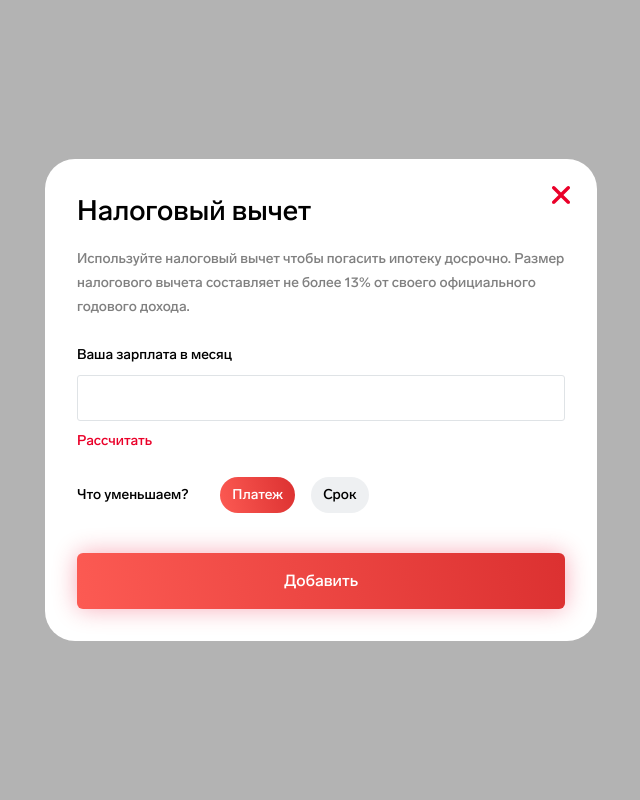
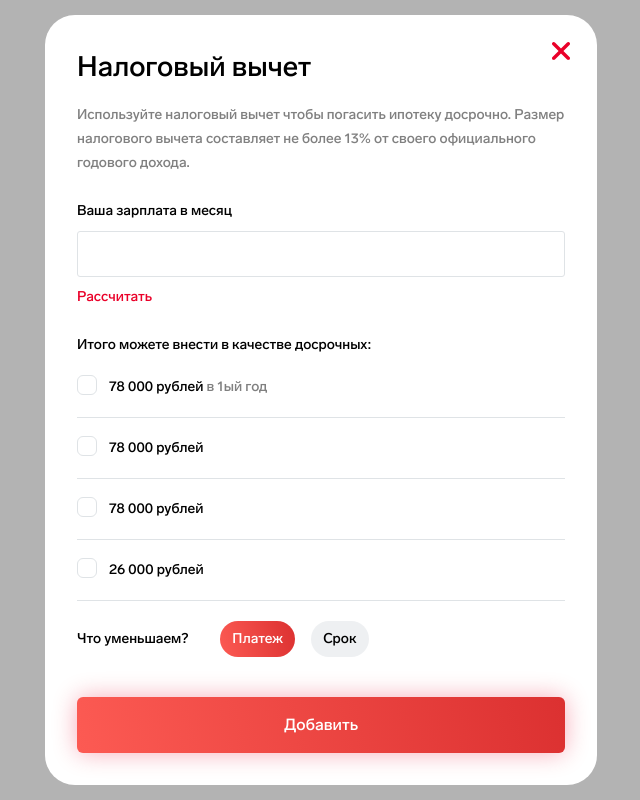
Before and after one commit to F4lkr4m/od-popup, a React (Create React App) app: page / in a window 1280 px wide. Both pictures are taken after a click on the button "Налоговый вычет". Shown: the whole page, without its empty margins (319-959 px from the left). Built offline with nearby package versions, Linux system fonts and the light colour scheme.

Commit message:
Added a  checkbox group to popup

```diff
--- a/src/Components/Checkbox/Checkbox.css
+++ b/src/Components/Checkbox/Checkbox.css
@@ -2,9 +2,13 @@
   margin-left: 32px;
   cursor: pointer;
 
-  font-family: inherit;
+  font-family: 'LabGrotesque';
   font-size: 14px;
   line-height: 24px;
+  font-weight: 400;
+
+  display: flex;
+  flex-direction: row;
 }
 
 .check__input {
--- a/src/Components/Checkbox/Checkbox.tsx
+++ b/src/Components/Checkbox/Checkbox.tsx
@@ -2,7 +2,7 @@ import React from 'react';
 import './Checkbox.css';
 
 interface CheckboxProps {
-  label?: string;
+  label?: string | JSX.Element;
   checked?: boolean;
   disabled?: boolean;
 }
--- a/src/Components/Popup/Popup.css
+++ b/src/Components/Popup/Popup.css
@@ -61,3 +61,16 @@
   top: 27px;
   left: calc(552px - 27px - 18px);
 }
+
+.popup__checkbox-group {
+  display: flex;
+  flex-direction: column;
+  row-gap: 18px;
+  margin-bottom: 20px;
+}
+
+.popup__separate-line {
+  background: #DFE3E6;
+  height: 1px;
+  width: 100%;
+}
--- a/src/Components/Popup/Popup.tsx
+++ b/src/Components/Popup/Popup.tsx
@@ -6,6 +6,7 @@ import Text from '../Text/Text';
 import TextButton from '../TextButton/TextButton';
 import cross from '../../Assets/cross.svg';
 import './Popup.css';
+import Checkbox from '../Checkbox/Checkbox';
 
 interface PopupProps {
   onClose: () => void;
@@ -27,6 +28,18 @@ const Popup = (props: PopupProps) => {
           <Input label="Ваша зарплата в месяц" type="text" />
           <TextButton label="Рассчитать" />
         </div>
+        <div></div>
+        <div className="popup__checkbox-group">
+          <Text type="h2" text="Итого можете внести в качестве досрочных:" />
+          <Checkbox label={<><Text type="h2" text="78 000 рублей"/>&nbsp;<Text type="h2" text={ ` в 1ый год`} secondary={true} /></>} />
+          <div className="popup__separate-line"></div>
+          <Checkbox label="78 000 рублей" />
+          <div className="popup__separate-line"></div>
+          <Checkbox label="78 000 рублей" />
+          <div className="popup__separate-line"></div>
+          <Checkbox label="26 000 рублей" />
+          <div className="popup__separate-line"></div>
+        </div>
         <div className="popup__radiobox">
           <Text type="h2" text="Что уменьшаем?" />
           <div className="popup__radiobutton-wrapper">
--- a/src/index.css
+++ b/src/index.css
@@ -5,7 +5,7 @@
 
 @font-face {
   font-family: LabGrotesqueThin;
-  src: url(Assets/LabGrotesque-Thin.ttf);
+  src: url(Assets/LabGrotesque-Regular.ttf);
 }
 
 body {
```
